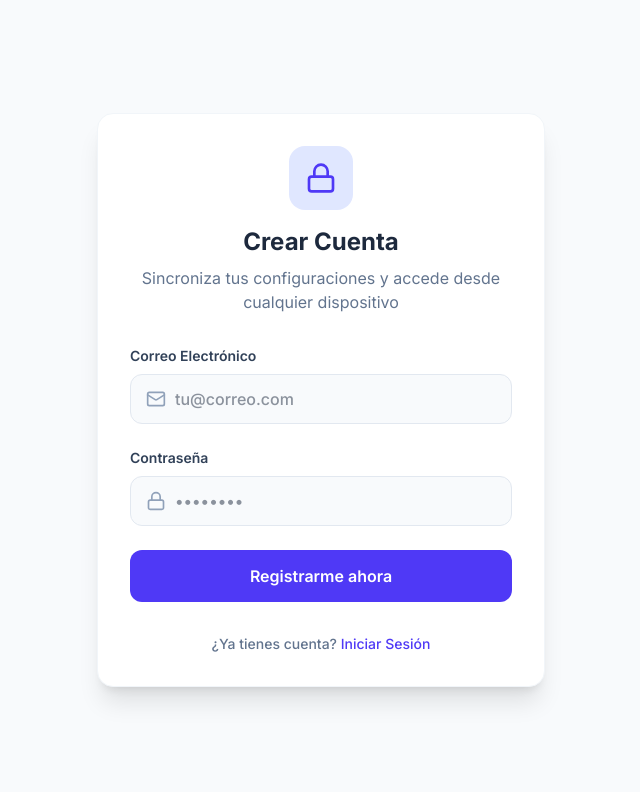
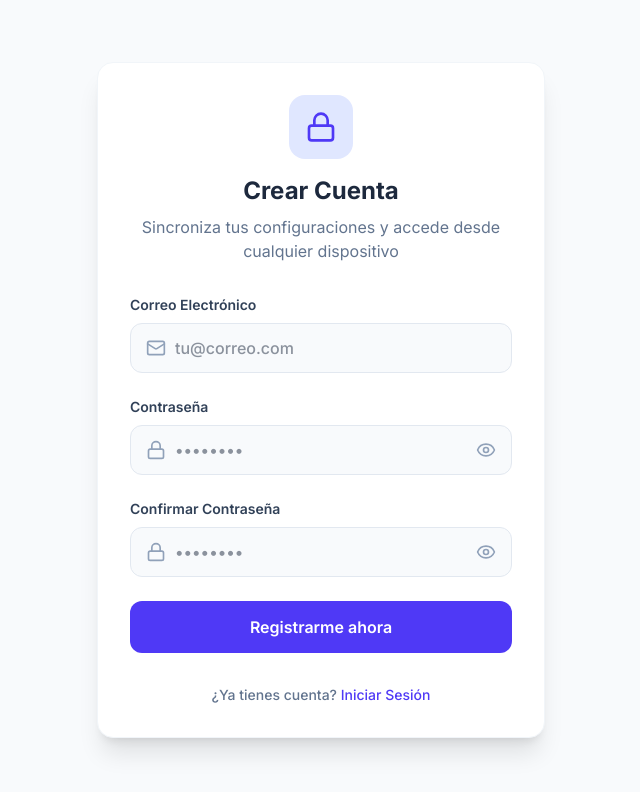
Before and after one commit to multi-servicios-garcia-aymar/Kiosko-Impresi-n, a React (Vite) app: page /photo-print/1 in a window 1280 px wide. Both pictures are taken after a click on the button "Registrarse". Shown: the top 792 px of the page, without its empty margins (319-959 px from the left). Built offline with nearby package versions, Linux system fonts and the light colour scheme; a web font is replaced by a local one.

Commit message:
feat(AuthScreen): Add password confirmation and visibility toggle
Introduces password confirmation during registration and a toggle to show/hide password input for better user experience. Includes pre-flight validation for password mismatch.

```diff
--- a/src/components/AuthScreen.tsx
+++ b/src/components/AuthScreen.tsx
@@ -1,11 +1,13 @@
 import React, { useState } from 'react';
 import { supabase } from '../lib/supabase';
-import { Lock, Mail, Loader2, AlertCircle } from 'lucide-react';
+import { Lock, Mail, Loader2, AlertCircle, Eye, EyeOff } from 'lucide-react';
 
 export const AuthScreen: React.FC = () => {
   const [isLogin, setIsLogin] = useState(true);
   const [email, setEmail] = useState('');
   const [password, setPassword] = useState('');
+  const [confirmPassword, setConfirmPassword] = useState('');
+  const [showPassword, setShowPassword] = useState(false);
   const [isLoading, setIsLoading] = useState(false);
   const [error, setError] = useState<string | null>(null);
 
@@ -13,6 +15,13 @@ export const AuthScreen: React.FC = () => {
     e.preventDefault();
     setIsLoading(true);
     setError(null);
+
+    // Validación pre-vuelo para registro
+    if (!isLogin && password !== confirmPassword) {
+      setError('Las contraseñas ingresadas no coinciden');
+      setIsLoading(false);
+      return;
+    }
 
     try {
       if (isLogin) {
@@ -90,16 +99,52 @@ export const AuthScreen: React.FC = () => {
                   <Lock className="h-5 w-5 text-slate-400" />
                 </div>
                 <input
-                  type="password"
+                  type={showPassword ? 'text' : 'password'}
                   value={password}
                   onChange={(e) => setPassword(e.target.value)}
-                  className="block w-full pl-11 pr-4 py-3 bg-slate-50 border border-slate-200 rounded-xl text-slate-800 focus:ring-2 focus:ring-indigo-500 focus:border-indigo-500 transition-all font-medium"
+                  className="block w-full pl-11 pr-12 py-3 bg-slate-50 border border-slate-200 rounded-xl text-slate-800 focus:ring-2 focus:ring-indigo-500 focus:border-indigo-500 transition-all font-medium"
                   placeholder="••••••••"
                   required
                   minLength={6}
                 />
+                <button
+                  type="button"
+                  onClick={() => setShowPassword(!showPassword)}
+                  className="absolute inset-y-0 right-0 pr-4 flex items-center text-slate-400 hover:text-slate-600 transition-colors"
+                >
+                  {showPassword ? <EyeOff className="h-5 w-5" /> : <Eye className="h-5 w-5" />}
+                </button>
               </div>
             </div>
+
+            {!isLogin && (
+              <div>
+                <label className="block text-sm font-semibold text-slate-700 mb-2">
+                  Confirmar Contraseña
+                </label>
+                <div className="relative">
+                  <div className="absolute inset-y-0 left-0 pl-4 flex items-center pointer-events-none">
+                    <Lock className="h-5 w-5 text-slate-400" />
+                  </div>
+                  <input
+                    type={showPassword ? 'text' : 'password'}
+                    value={confirmPassword}
+                    onChange={(e) => setConfirmPassword(e.target.value)}
+                    className="block w-full pl-11 pr-12 py-3 bg-slate-50 border border-slate-200 rounded-xl text-slate-800 focus:ring-2 focus:ring-indigo-500 focus:border-indigo-500 transition-all font-medium"
+                    placeholder="••••••••"
+                    required
+                    minLength={6}
+                  />
+                  <button
+                    type="button"
+                    onClick={() => setShowPassword(!showPassword)}
+                    className="absolute inset-y-0 right-0 pr-4 flex items-center text-slate-400 hover:text-slate-600 transition-colors"
+                  >
+                    {showPassword ? <EyeOff className="h-5 w-5" /> : <Eye className="h-5 w-5" />}
+                  </button>
+                </div>
+              </div>
+            )}
 
             <button
               type="submit"
```
